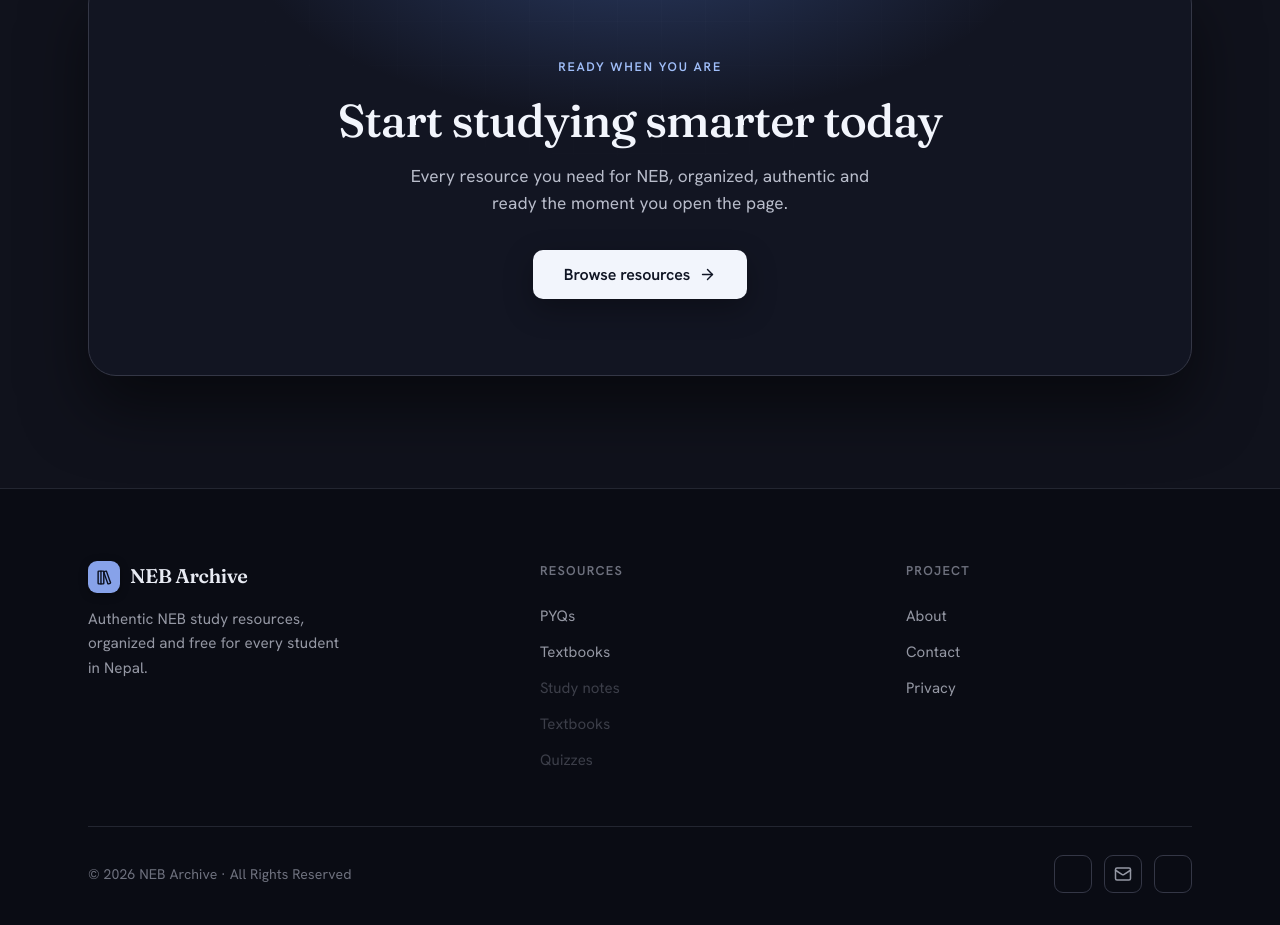
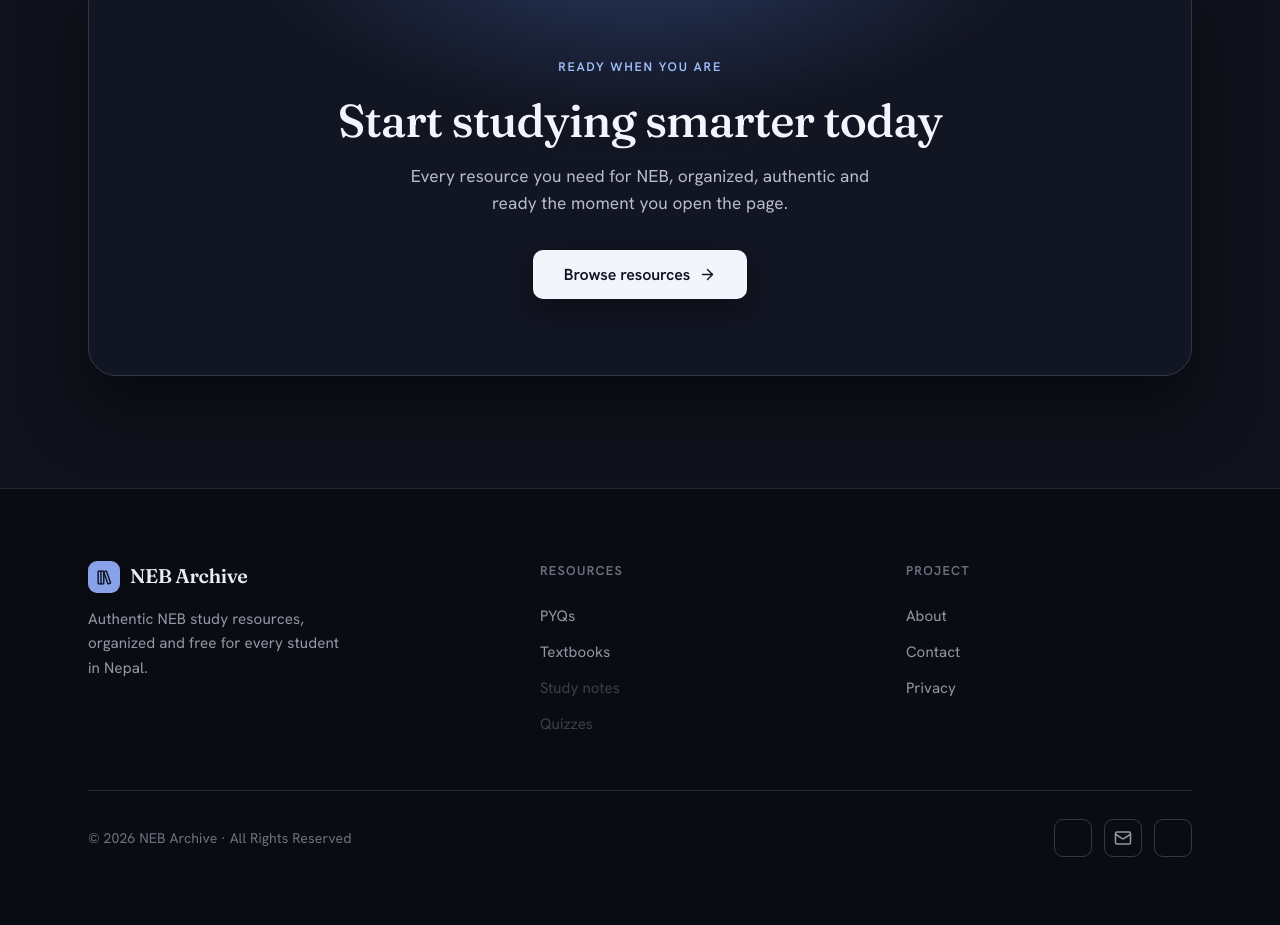
Before and after one commit to shreyashkar-shah/neb-archive, a website: page index.html in a window 1280 px wide. Shown: the part 2918-3843 px from the top of the page. After the commit the page ends 3807 px from the top, so only its background shows below. Drawn offline with nearby package versions, Linux system fonts and the light colour scheme; some icons are missing.

Commit message:
Minor fixes

```diff
--- a/index.html
+++ b/index.html
@@ -221,7 +221,6 @@
                     <a href="pyqs.html">PYQs</a>
                     <a href="textbooks.html">Textbooks</a>
                     <span class="foot-soon">Study notes</span>
-                    <span class="foot-soon">Textbooks</span>
                     <span class="foot-soon">Quizzes</span>
                 </div>
                 <div class="foot-col">
```
